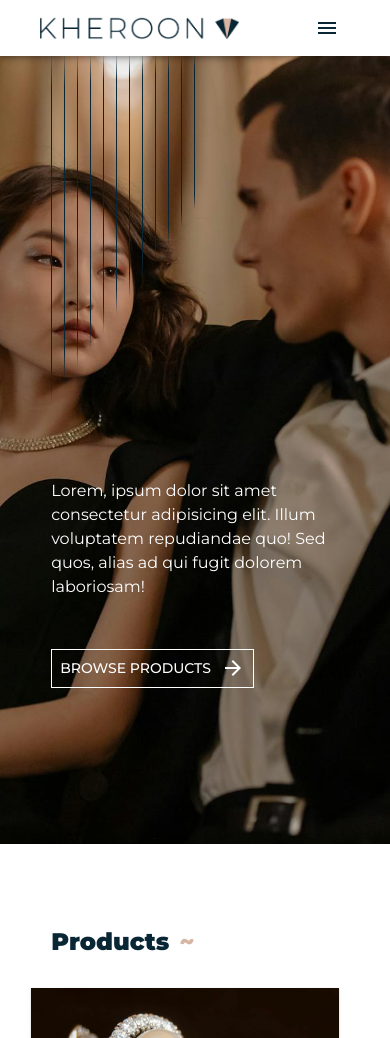
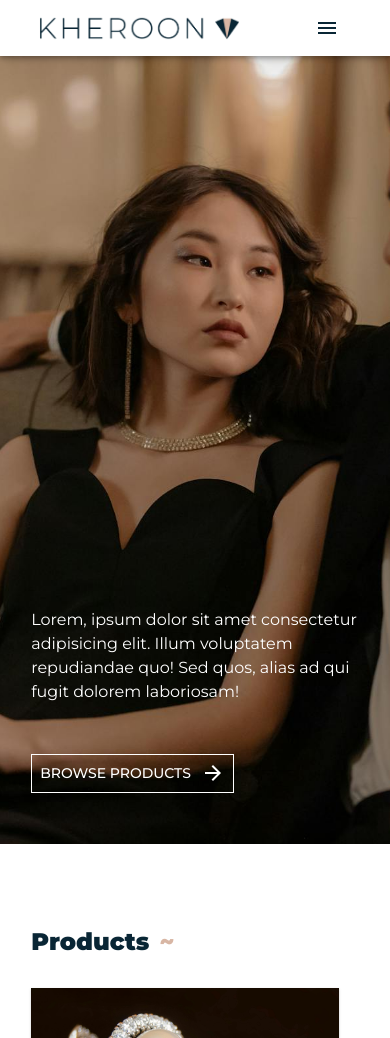
Before and after one commit to ravishanw/kheroon, a React (Vite) app: page / in a window 390 px wide. Shown: the top 1038 px of the page. Built offline with nearby package versions, Linux system fonts and the light colour scheme.

Commit message:
responsive complete

```diff
--- a/src/components/KheroonBtn.jsx
+++ b/src/components/KheroonBtn.jsx
@@ -4,6 +4,7 @@ import ArrowForwardIcon from "@mui/icons-material/ArrowForward";
 function KheroonBtn(props) {
   return (
     <Button
+      href={props.href}
       sx={{
         border: "1px solid",
         borderRadius: "0",
--- a/src/components/KheroonCarousel.jsx
+++ b/src/components/KheroonCarousel.jsx
@@ -53,7 +53,16 @@ function KheroonCarousel(props) {
                 spacing={0}
                 wrap="wrap-reverse"
               >
-                <Grid item xs={12} sm={6} md={4} sx={{ padding: "20px" }}>
+                <Grid
+                  item
+                  xs={12}
+                  sm={6}
+                  md={4}
+                  sx={{
+                    padding: { xs: "20px 20px 80px 20px" },
+                    height: { xs: "fit-content", sm: "100%" },
+                  }}
+                >
                   <KheroonSubTitleLg subTitle={el.title}></KheroonSubTitleLg>
                   <div className="carousel-business-container">
                     <KheroonSubTitle subTitle={el.name}></KheroonSubTitle>
--- a/src/components/OurStory.jsx
+++ b/src/components/OurStory.jsx
@@ -68,7 +68,7 @@ function OurStory() {
               item
               xs={12}
               sm={8}
-              sx={{ marginBottom: "20px", padding: "0 20px" }}
+              sx={{ marginBottom: "20px", padding: { sx: "0", md: "0 20px" } }}
             >
               <Typography>
                 Lorem ipsum dolor sit amet consectetur adipisicing elit.
--- a/src/components/Welcome.jsx
+++ b/src/components/Welcome.jsx
@@ -2,6 +2,7 @@ import Grid from "@mui/material/Grid";
 import Typography from "@mui/material/Typography";
 import KheroonBtn from "./KheroonBtn";
 import WelcomeImg from "../assets/welcomeImg.jpg";
+import Box from "@mui/material/Box";
 import VerticalGrades from "./VerticalGrades";
 
 function Welcome() {
@@ -19,6 +20,7 @@ function Welcome() {
             container
             spacing={0}
             className="padding-horizontal"
+            wrap="wrap-reverse"
             sx={{
               bottom: { xs: "0" },
               position: "absolute",
@@ -41,7 +43,9 @@ function Welcome() {
               }}
             >
               <div className="welcome-panel">
-                <VerticalGrades></VerticalGrades>
+                <Box sx={{ display: { xs: "none", sm: "none", md: "block" } }}>
+                  <VerticalGrades></VerticalGrades>
+                </Box>
                 <div className="welcome-cta-container">
                   <Typography sx={{ marginBottom: "50px" }}>
                     Lorem, ipsum dolor sit amet consectetur adipisicing elit.
@@ -52,6 +56,7 @@ function Welcome() {
                     btnColor="primary.main"
                     btnColorAlt="white"
                     btnText="Browse products"
+                    href="#products"
                   ></KheroonBtn>
                 </div>
               </div>
--- a/src/index.css
+++ b/src/index.css
@@ -227,6 +227,10 @@ a {
 }
 
 @media (max-width: 900px) {
+    /* Global */
+    .left-panel {
+        padding: 0;
+    }
 
     /* Welcome screen */
 
@@ -236,24 +240,39 @@ a {
     .grades-wrapper {
         width: 25%;
     }
+    .welcome-panel {
+        padding: 0;
+        justify-content: flex-end;
+    }
+
+    /* Contact us */
+
+    .contact-us-logo {
+        margin-top: 2rem;
+    }
 }
 
 @media (max-width: 600px) {
 
     /* Welcome screen */
 
+    .hero-img {
+        object-position: 40% 0%;
+    }
     .grades-wrapper {
         width: 50%;
     }
+
 
     /* Testimonials */
 
     .testimonials-img {
         height: 50vh;
     }
+    .carousel-business-container {
+        margin: 1rem 0;
+    }
     .carousel-content-container {
         margin-top: 1rem;
     }
-
-
 }
```
